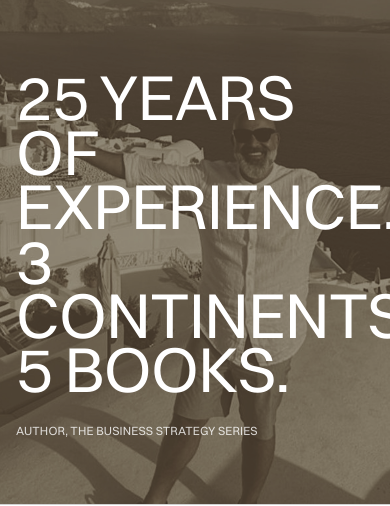
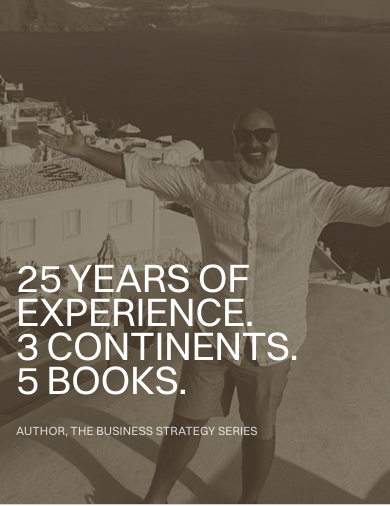
Before and after one commit to samcnergy/parhamshariat, a Next.js app: page / in a window 390 px wide. Shown: the part 340-846 px from the top of the page. Built offline with nearby package versions, Linux system fonts and the light colour scheme; no server answers.

Commit message:
Shrink hero headline on mobile so lines don't wrap awkwardly
text-display-xl was too large at phone widths, wrapping "3 Continents."
across two lines. Dropped to text-display-m below sm; unchanged on
larger screens.

```diff
--- a/src/app/page.tsx
+++ b/src/app/page.tsx
@@ -40,7 +40,7 @@ export default function HomePage() {
       <section className="relative flex h-screen min-h-[36rem] items-end overflow-hidden bg-black text-white">
         <HeroCarousel slides={heroSlides} />
         <div className="relative z-10 mx-auto w-full max-w-7xl px-4 pb-16 sm:px-6 sm:pb-24">
-          <h1 className="font-display text-display-xl uppercase leading-[0.85] sm:text-display-super">
+          <h1 className="font-display text-display-m uppercase leading-[0.85] sm:text-display-super">
             25 Years of Experience.
             <br />
             3 Continents.
```
